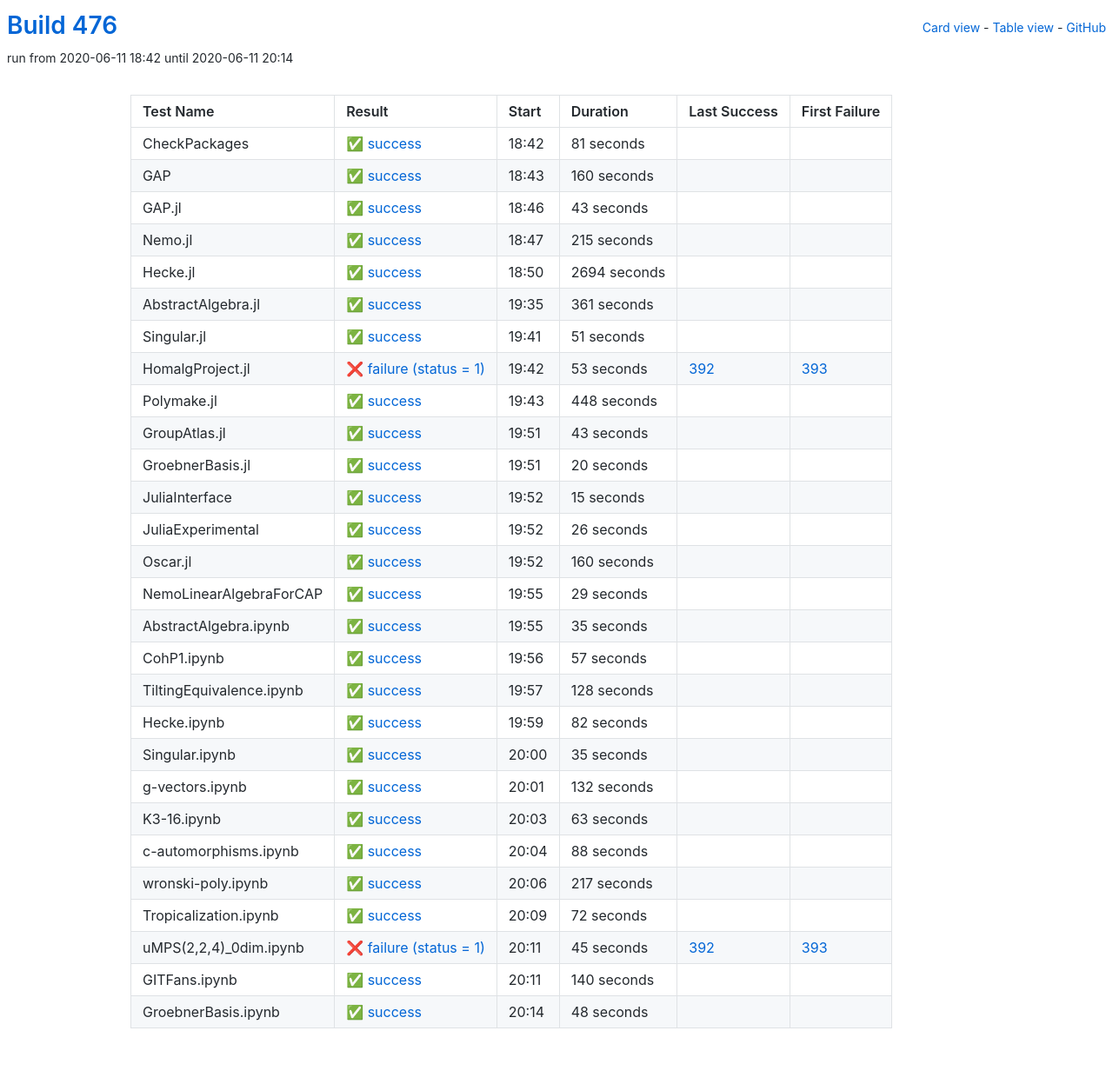
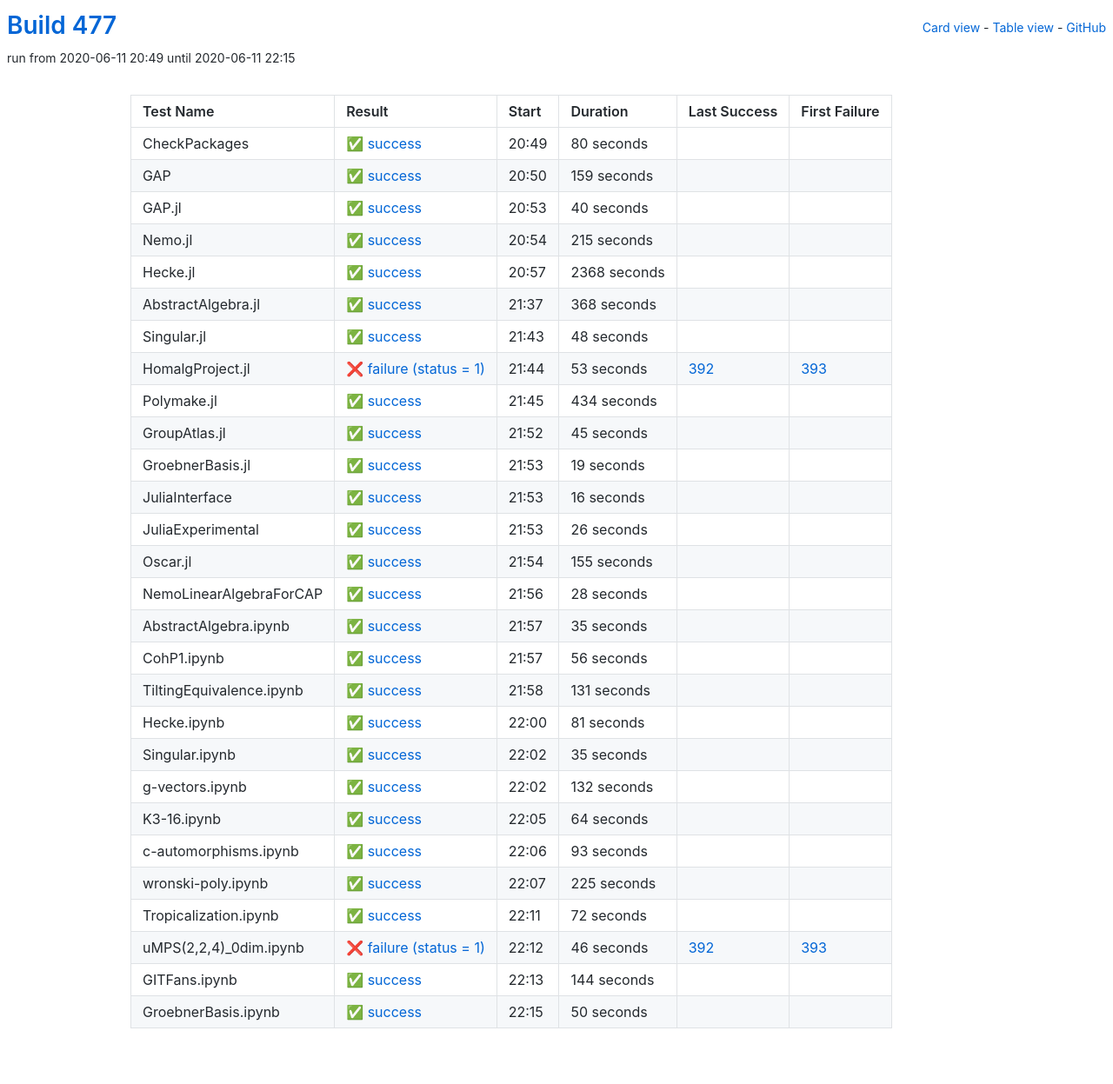
Before and after one commit to oscar-system/oscar-ci-status-1.4, a Jekyll site: the page built from table.html, in a window 1280 px wide. Shown: the whole page at 87% size. Built offline with Jekyll 4.4.1, drawn with Linux system fonts in a browser that asks for light colours.

Commit message:
Build #477

```diff
--- a/_data/ci.yml
+++ b/_data/ci.yml
@@ -1,6 +1,6 @@
 ---
-build: 476
-build_url: https://oscarci.mathematik.uni-kl.de/job/oscar-julia-1.4/476/
+build: 477
+build_url: https://oscarci.mathematik.uni-kl.de/job/oscar-julia-1.4/477/
 job: oscar-julia-1.4
 organization: oscar-system
 repo: oscar-ci-status-1.4
@@ -8,44 +8,44 @@ repourl: https://github.com/oscar-system/oscar-ci-status-1.4
 tests:
 - name: CheckPackages
   id: checkpackages
-  log: https://oscarci.mathematik.uni-kl.de/job/oscar-julia-1.4/476/artifact/logs/build-476/CheckPackages.log
-  start: 2020-06-11 18:42
+  log: https://oscarci.mathematik.uni-kl.de/job/oscar-julia-1.4/477/artifact/logs/build-477/CheckPackages.log
+  start: 2020-06-11 20:49
   success: true
   exitcode: 0
   status: success
-  duration: 81
+  duration: 80
   last_success: false
   last_success_url:
   first_failure: false
   first_failure_url:
 - name: GAP
   id: gap
-  log: https://oscarci.mathematik.uni-kl.de/job/oscar-julia-1.4/476/artifact/logs/build-476/GAP.log
-  start: 2020-06-11 18:43
+  log: https://oscarci.mathematik.uni-kl.de/job/oscar-julia-1.4/477/artifact/logs/build-477/GAP.log
+  start: 2020-06-11 20:50
   success: true
   exitcode: 0
   status: success
-  duration: 160
+  duration: 159
   last_success: false
   last_success_url:
   first_failure: false
   first_failure_url:
 - name: GAP.jl
   id: gap-jl
-  log: https://oscarci.mathematik.uni-kl.de/job/oscar-julia-1.4/476/artifact/logs/build-476/GAP.jl.log
-  start: 2020-06-11 18:46
+  log: https://oscarci.mathematik.uni-kl.de/job/oscar-julia-1.4/477/artifact/logs/build-477/GAP.jl.log
+  start: 2020-06-11 20:53
   success: true
   exitcode: 0
   status: success
-  duration: 43
+  duration: 40
   last_success: false
   last_success_url:
   first_failure: false
   first_failure_url:
 - name: Nemo.jl
   id: nemo-jl
-  log: https://oscarci.mathematik.uni-kl.de/job/oscar-julia-1.4/476/artifact/logs/build-476/Nemo.jl.log
-  start: 2020-06-11 18:47
+  log: https://oscarci.mathematik.uni-kl.de/job/oscar-julia-1.4/477/artifact/logs/build-477/Nemo.jl.log
+  start: 2020-06-11 20:54
   success: true
   exitcode: 0
   status: success
@@ -56,44 +56,44 @@ tests:
   first_failure_url:
 - name: Hecke.jl
   id: hecke-jl
-  log: https://oscarci.mathematik.uni-kl.de/job/oscar-julia-1.4/476/artifact/logs/build-476/Hecke.jl.log
-  start: 2020-06-11 18:50
+  log: https://oscarci.mathematik.uni-kl.de/job/oscar-julia-1.4/477/artifact/logs/build-477/Hecke.jl.log
+  start: 2020-06-11 20:57
   success: true
   exitcode: 0
   status: success
-  duration: 2694
+  duration: 2368
   last_success: false
   last_success_url:
   first_failure: false
   first_failure_url:
 - name: AbstractAlgebra.jl
   id: abstractalgebra-jl
-  log: https://oscarci.mathematik.uni-kl.de/job/oscar-julia-1.4/476/artifact/logs/build-476/AbstractAlgebra.jl.log
-  start: 2020-06-11 19:35
+  log: https://oscarci.mathematik.uni-kl.de/job/oscar-julia-1.4/477/artifact/logs/build-477/AbstractAlgebra.jl.log
+  start: 2020-06-11 21:37
   success: true
   exitcode: 0
   status: success
-  duration: 361
+  duration: 368
   last_success: false
   last_success_url:
   first_failure: false
   first_failure_url:
 - name: Singular.jl
   id: singular-jl
-  log: https://oscarci.mathematik.uni-kl.de/job/oscar-julia-1.4/476/artifact/logs/build-476/Singular.jl.log
-  start: 2020-06-11 19:41
+  log: https://oscarci.mathematik.uni-kl.de/job/oscar-julia-1.4/477/artifact/logs/build-477/Singular.jl.log
+  start: 2020-06-11 21:43
   success: true
   exitcode: 0
   status: success
-  duration: 51
+  duration: 48
   last_success: false
   last_success_url:
   first_failure: false
   first_failure_url:
 - name: HomalgProject.jl
   id: homalgproject-jl
-  log: https://oscarci.mathematik.uni-kl.de/job/oscar-julia-1.4/476/artifact/logs/build-476/HomalgProject.jl.log
-  start: 2020-06-11 19:42
+  log: https://oscarci.mathematik.uni-kl.de/job/oscar-julia-1.4/477/artifact/logs/build-477/HomalgProject.jl.log
+  start: 2020-06-11 21:44
   success: false
   exitcode: 1
   status: failure
@@ -104,56 +104,56 @@ tests:
   first_failure_url: https://oscarci.mathematik.uni-kl.de/job/oscar-julia-1.4/393/
 - name: Polymake.jl
   id: polymake-jl
-  log: https://oscarci.mathematik.uni-kl.de/job/oscar-julia-1.4/476/artifact/logs/build-476/Polymake.jl.log
-  start: 2020-06-11 19:43
+  log: https://oscarci.mathematik.uni-kl.de/job/oscar-julia-1.4/477/artifact/logs/build-477/Polymake.jl.log
+  start: 2020-06-11 21:45
   success: true
   exitcode: 0
   status: success
-  duration: 448
+  duration: 434
   last_success: false
   last_success_url:
   first_failure: false
   first_failure_url:
 - name: GroupAtlas.jl
   id: groupatlas-jl
-  log: https://oscarci.mathematik.uni-kl.de/job/oscar-julia-1.4/476/artifact/logs/build-476/GroupAtlas.jl.log
-  start: 2020-06-11 19:51
+  log: https://oscarci.mathematik.uni-kl.de/job/oscar-julia-1.4/477/artifact/logs/build-477/GroupAtlas.jl.log
+  start: 2020-06-11 21:52
   success: true
   exitcode: 0
   status: success
-  duration: 43
+  duration: 45
   last_success: false
   last_success_url:
   first_failure: false
   first_failure_url:
 - name: GroebnerBasis.jl
   id: groebnerbasis-jl
-  log: https://oscarci.mathematik.uni-kl.de/job/oscar-julia-1.4/476/artifact/logs/build-476/GroebnerBasis.jl.log
-  start: 2020-06-11 19:51
+  log: https://oscarci.mathematik.uni-kl.de/job/oscar-julia-1.4/477/artifact/logs/build-477/GroebnerBasis.jl.log
+  start: 2020-06-11 21:53
   success: true
   exitcode: 0
   status: success
-  duration: 20
+  duration: 19
   last_success: false
   last_success_url:
   first_failure: false
   first_failure_url:
 - name: JuliaInterface
   id: juliainterface
-  log: https://oscarci.mathematik.uni-kl.de/job/oscar-julia-1.4/476/artifact/logs/build-476/JuliaInterface.log
-  start: 2020-06-11 19:52
+  log: https://oscarci.mathematik.uni-kl.de/job/oscar-julia-1.4/477/artifact/logs/build-477/JuliaInterface.log
+  start: 2020-06-11 21:53
   success: true
   exitcode: 0
   status: success
-  duration: 15
+  duration: 16
   last_success: false
   last_success_url:
   first_failure: false
   first_failure_url:
 - name: JuliaExperimental
   id: juliaexperimental
-  log: https://oscarci.mathematik.uni-kl.de/job/oscar-julia-1.4/476/artifact/logs/build-476/JuliaExperimental.log
-  start: 2020-06-11 19:52
+  log: https://oscarci.mathematik.uni-kl.de/job/oscar-julia-1.4/477/artifact/logs/build-477/JuliaExperimental.log
+  start: 2020-06-11 21:53
   success: true
   exitcode: 0
   status: success
@@ -164,32 +164,32 @@ tests:
   first_failure_url:
 - name: Oscar.jl
   id: oscar-jl
-  log: https://oscarci.mathematik.uni-kl.de/job/oscar-julia-1.4/476/artifact/logs/build-476/Oscar.jl.log
-  start: 2020-06-11 19:52
+  log: https://oscarci.mathematik.uni-kl.de/job/oscar-julia-1.4/477/artifact/logs/build-477/Oscar.jl.log
+  start: 2020-06-11 21:54
   success: true
   exitcode: 0
   status: success
-  duration: 160
+  duration: 155
   last_success: false
   last_success_url:
   first_failure: false
   first_failure_url:
 - name: NemoLinearAlgebraForCAP
   id: nemolinearalgebraforcap
-  log: https://oscarci.mathematik.uni-kl.de/job/oscar-julia-1.4/476/artifact/logs/build-476/NemoLinearAlgebraForCAP.log
-  start: 2020-06-11 19:55
+  log: https://oscarci.mathematik.uni-kl.de/job/oscar-julia-1.4/477/artifact/logs/build-477/NemoLinearAlgebraForCAP.log
+  start: 2020-06-11 21:56
   success: true
   exitcode: 0
   status: success
-  duration: 29
+  duration: 28
   last_success: false
   last_success_url:
   first_failure: false
   first_failure_url:
 - name: AbstractAlgebra.ipynb
   id: abstractalgebra-ipynb
-  log: https://oscarci.mathematik.uni-kl.de/job/oscar-julia-1.4/476/artifact/logs/build-476/AbstractAlgebra.ipynb.log
-  start: 2020-06-11 19:55
+  log: https://oscarci.mathematik.uni-kl.de/job/oscar-julia-1.4/477/artifact/logs/build-477/AbstractAlgebra.ipynb.log
+  start: 2020-06-11 21:57
   success: true
   exitcode: 0
   status: success
@@ -200,44 +200,44 @@ tests:
   first_failure_url:
 - name: CohP1.ipynb
   id: cohp1-ipynb
-  log: https://oscarci.mathematik.uni-kl.de/job/oscar-julia-1.4/476/artifact/logs/build-476/CohP1.ipynb.log
-  start: 2020-06-11 19:56
+  log: https://oscarci.mathematik.uni-kl.de/job/oscar-julia-1.4/477/artifact/logs/build-477/CohP1.ipynb.log
+  start: 2020-06-11 21:57
   success: true
   exitcode: 0
   status: success
-  duration: 57
+  duration: 56
   last_success: false
   last_success_url:
   first_failure: false
   first_failure_url:
 - name: TiltingEquivalence.ipynb
   id: tiltingequivalence-ipynb
-  log: https://oscarci.mathematik.uni-kl.de/job/oscar-julia-1.4/476/artifact/logs/build-476/TiltingEquivalence.ipynb.log
-  start: 2020-06-11 19:57
+  log: https://oscarci.mathematik.uni-kl.de/job/oscar-julia-1.4/477/artifact/logs/build-477/TiltingEquivalence.ipynb.log
+  start: 2020-06-11 21:58
   success: true
   exitcode: 0
   status: success
-  duration: 128
+  duration: 131
   last_success: false
   last_success_url:
   first_failure: false
   first_failure_url:
 - name: Hecke.ipynb
   id: hecke-ipynb
-  log: https://oscarci.mathematik.uni-kl.de/job/oscar-julia-1.4/476/artifact/logs/build-476/Hecke.ipynb.log
-  start: 2020-06-11 19:59
+  log: https://oscarci.mathematik.uni-kl.de/job/oscar-julia-1.4/477/artifact/logs/build-477/Hecke.ipynb.log
+  start: 2020-06-11 22:00
   success: true
   exitcode: 0
   status: success
-  duration: 82
+  duration: 81
   last_success: false
   last_success_url:
   first_failure: false
   first_failure_url:
 - name: Singular.ipynb
   id: singular-ipynb
-  log: https://oscarci.mathematik.uni-kl.de/job/oscar-julia-1.4/476/artifact/logs/build-476/Singular.ipynb.log
-  start: 2020-06-11 20:00
+  log: https://oscarci.mathematik.uni-kl.de/job/oscar-julia-1.4/477/artifact/logs/build-477/Singular.ipynb.log
+  start: 2020-06-11 22:02
   success: true
   exitcode: 0
   status: success
@@ -248,8 +248,8 @@ tests:
   first_failure_url:
 - name: g-vectors.ipynb
   id: g-vectors-ipynb
-  log: https://oscarci.mathematik.uni-kl.de/job/oscar-julia-1.4/476/artifact/logs/build-476/g-vectors.ipynb.log
-  start: 2020-06-11 20:01
+  log: https://oscarci.mathematik.uni-kl.de/job/oscar-julia-1.4/477/artifact/logs/build-477/g-vectors.ipynb.log
+  start: 2020-06-11 22:02
   success: true
   exitcode: 0
   status: success
@@ -260,44 +260,44 @@ tests:
   first_failure_url:
 - name: K3-16.ipynb
   id: k3-16-ipynb
-  log: https://oscarci.mathematik.uni-kl.de/job/oscar-julia-1.4/476/artifact/logs/build-476/K3-16.ipynb.log
-  start: 2020-06-11 20:03
+  log: https://oscarci.mathematik.uni-kl.de/job/oscar-julia-1.4/477/artifact/logs/build-477/K3-16.ipynb.log
+  start: 2020-06-11 22:05
   success: true
   exitcode: 0
   status: success
-  duration: 63
+  duration: 64
   last_success: false
   last_success_url:
   first_failure: false
   first_failure_url:
 - name: c-automorphisms.ipynb
   id: c-automorphisms-ipynb
-  log: https://oscarci.mathematik.uni-kl.de/job/oscar-julia-1.4/476/artifact/logs/build-476/c-automorphisms.ipynb.log
-  start: 2020-06-11 20:04
+  log: https://oscarci.mathematik.uni-kl.de/job/oscar-julia-1.4/477/artifact/logs/build-477/c-automorphisms.ipynb.log
+  start: 2020-06-11 22:06
   success: true
   exitcode: 0
   status: success
-  duration: 88
+  duration: 93
   last_success: false
   last_success_url:
   first_failure: false
   first_failure_url:
 - name: wronski-poly.ipynb
   id: wronski-poly-ipynb
-  log: https://oscarci.mathematik.uni-kl.de/job/oscar-julia-1.4/476/artifact/logs/build-476/wronski-poly.ipynb.log
-  start: 2020-06-11 20:06
+  log: https://oscarci.mathematik.uni-kl.de/job/oscar-julia-1.4/477/artifact/logs/build-477/wronski-poly.ipynb.log
+  start: 2020-06-11 22:07
   success: true
   exitcode: 0
   status: success
-  duration: 217
+  duration: 225
   last_success: false
   last_success_url:
   first_failure: false
   first_failure_url:
 - name: Tropicalization.ipynb
   id: tropicalization-ipynb
-  log: https://oscarci.mathematik.uni-kl.de/job/oscar-julia-1.4/476/artifact/logs/build-476/Tropicalization.ipynb.log
-  start: 2020-06-11 20:09
+  log: https://oscarci.mathematik.uni-kl.de/job/oscar-julia-1.4/477/artifact/logs/build-477/Tropicalization.ipynb.log
+  start: 2020-06-11 22:11
   success: true
   exitcode: 0
   status: success
@@ -308,36 +308,36 @@ tests:
   first_failure_url:
 - name: uMPS(2,2,4)_0dim.ipynb
   id: umps-2-2-4-0dim-ipynb
-  log: https://oscarci.mathematik.uni-kl.de/job/oscar-julia-1.4/476/artifact/logs/build-476/uMPS-2-2-4-_0dim.ipynb.log
-  start: 2020-06-11 20:11
+  log: https://oscarci.mathematik.uni-kl.de/job/oscar-julia-1.4/477/artifact/logs/build-477/uMPS-2-2-4-_0dim.ipynb.log
+  start: 2020-06-11 22:12
   success: false
   exitcode: 1
   status: failure
-  duration: 45
+  duration: 46
   last_success: 392
   last_success_url: https://oscarci.mathematik.uni-kl.de/job/oscar-julia-1.4/392/
   first_failure: 393
   first_failure_url: https://oscarci.mathematik.uni-kl.de/job/oscar-julia-1.4/393/
 - name: GITFans.ipynb
   id: gitfans-ipynb
-  log: https://oscarci.mathematik.uni-kl.de/job/oscar-julia-1.4/476/artifact/logs/build-476/GITFans.ipynb.log
-  start: 2020-06-11 20:11
+  log: https://oscarci.mathematik.uni-kl.de/job/oscar-julia-1.4/477/artifact/logs/build-477/GITFans.ipynb.log
+  start: 2020-06-11 22:13
   success: true
   exitcode: 0
   status: success
-  duration: 140
+  duration: 144
   last_success: false
   last_success_url:
   first_failure: false
   first_failure_url:
 - name: GroebnerBasis.ipynb
   id: groebnerbasis-ipynb
-  log: https://oscarci.mathematik.uni-kl.de/job/oscar-julia-1.4/476/artifact/logs/build-476/GroebnerBasis.ipynb.log
-  start: 2020-06-11 20:14
+  log: https://oscarci.mathematik.uni-kl.de/job/oscar-julia-1.4/477/artifact/logs/build-477/GroebnerBasis.ipynb.log
+  start: 2020-06-11 22:15
   success: true
   exitcode: 0
   status: success
-  duration: 48
+  duration: 50
   last_success: false
   last_success_url:
   first_failure: false
```
Also changed, not shown: README.md.
